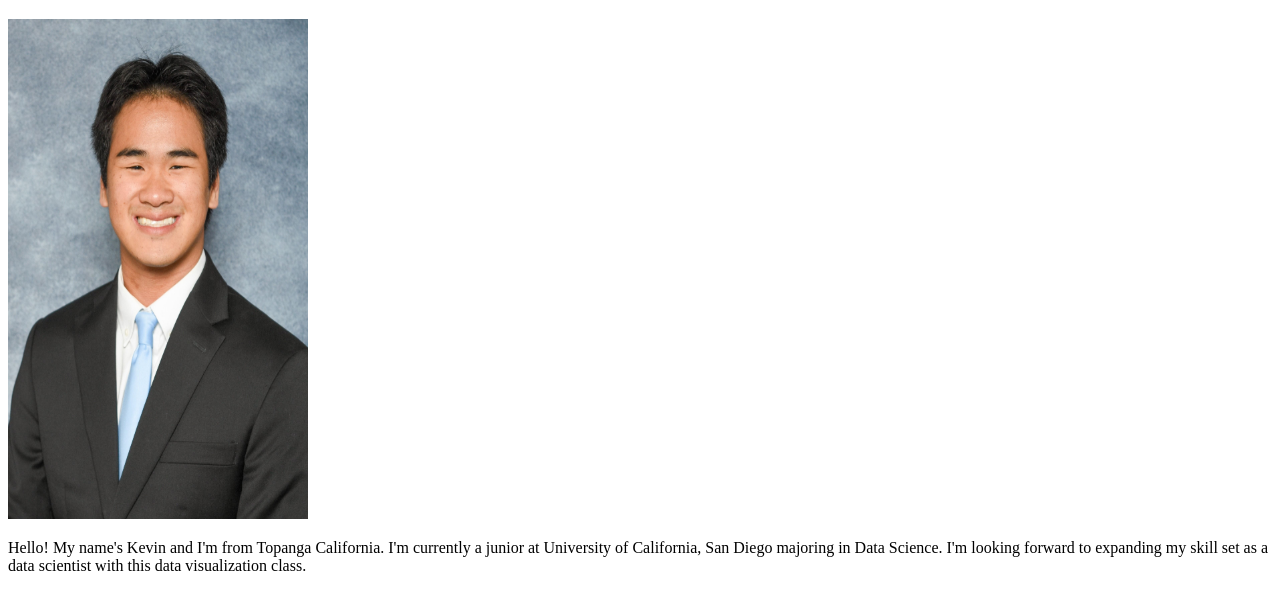
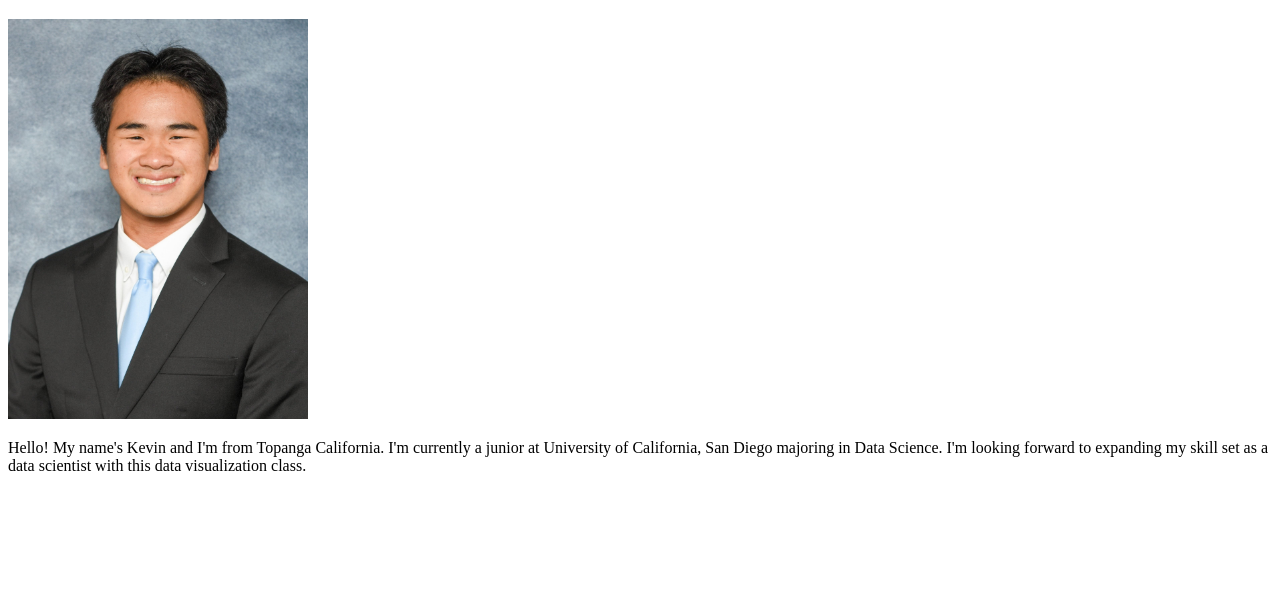
Before and after one commit to kesouder/Kevin_portfolio, a plain HTML site: page index.html in a window 1280 px wide. Shown: the part 61-670 px from the top of the page. Drawn offline with Linux system fonts and the light colour scheme.

Commit message:
test 4 img size

```diff
--- a/index.html
+++ b/index.html
@@ -9,7 +9,7 @@
 
     <h1> Kevin Souder </h1>
     <img src="images/IMG_3271.JPG" alt="A professional picture of myself in formal attire, from the shoulders up"
-    width = 300 height = 500/>
+    width = 300 height = 400/>
     <p>
         Hello! My name's Kevin and I'm from Topanga California.
         I'm currently a junior at University of California, San Diego majoring in Data Science.
```
